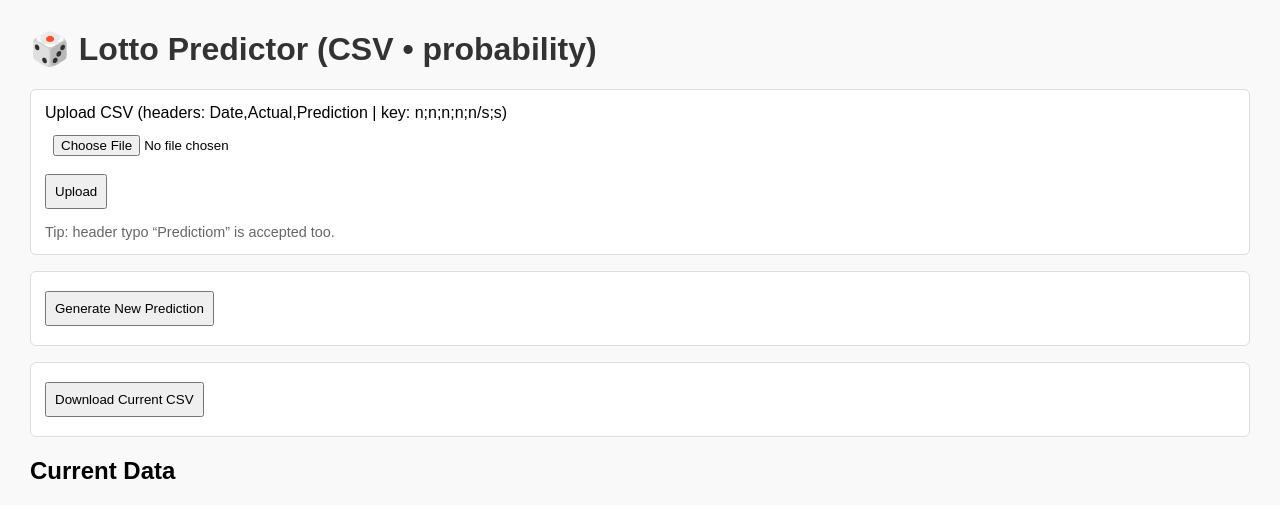
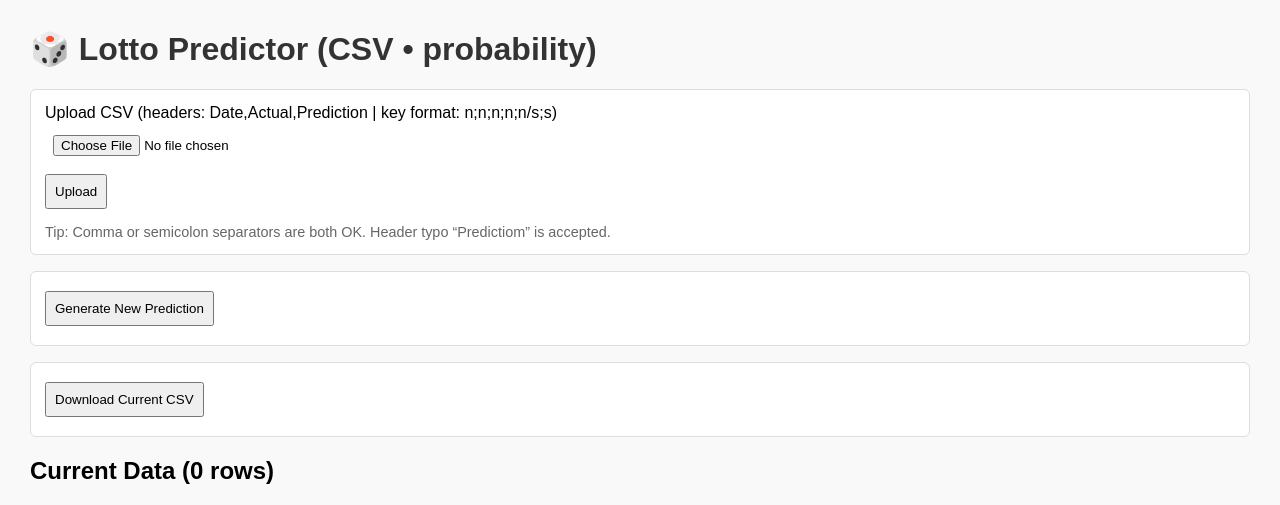
Before and after one commit to gonmafonso-cpu/Lotto-webapp, a Flask app: page / in a window 1280 px wide. Shown: the top 505 px of the page. Run offline with Flask 3, Linux system fonts and the light colour scheme.

Commit message:
Update index.html

```diff
--- a/templates/index.html
+++ b/templates/index.html
@@ -1,7 +1,7 @@
 <!DOCTYPE html>
 <html>
 <head>
-  <title>Lotto Predictor (probability • CSV-only)</title>
+  <title>Lotto Predictor (CSV • probability)</title>
   <meta name="viewport" content="width=device-width, initial-scale=1.0">
   <style>
     body { font-family: Arial, sans-serif; margin: 30px; background: #f9f9f9; }
@@ -19,10 +19,10 @@
   <h1>🎲 Lotto Predictor (CSV • probability)</h1>
 
   <form action="/upload" method="POST" enctype="multipart/form-data">
-    <label>Upload CSV (headers: Date,Actual,Prediction | key: n;n;n;n;n/s;s)</label><br>
+    <label>Upload CSV (headers: Date,Actual,Prediction | key format: n;n;n;n;n/s;s)</label><br>
     <input type="file" name="csv_file" accept=".csv" required>
     <br><button type="submit">Upload</button>
-    <div class="note">Tip: header typo “Predictiom” is accepted too.</div>
+    <div class="note">Tip: Comma or semicolon separators are both OK. Header typo “Predictiom” is accepted.</div>
   </form>
 
   <form action="/predict" method="POST">
@@ -40,7 +40,7 @@
   </div>
   {% endif %}
 
-  <h2>Current Data</h2>
+  <h2>Current Data ({{ row_count }} rows)</h2>
   <table>
     <tr><th>Date</th><th>Actual</th><th>Prediction</th></tr>
     {% for r in rows %}
```
